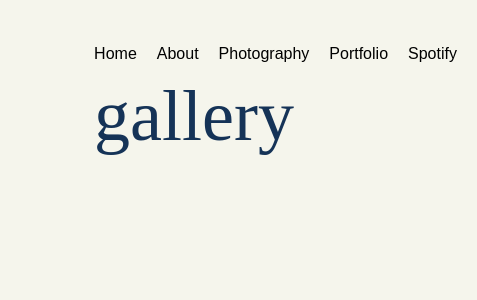
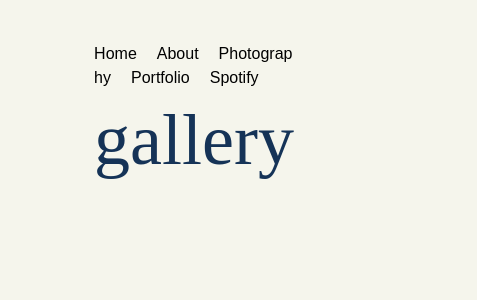
Before and after one commit to jin-lee4/blog, a Next.js app: page /gallery in a window 390 px wide. Shown: the top 300 px of the page, 477 px wide, since content can reach past the window. Built offline with nearby package versions, Linux system fonts and the light colour scheme; a web font is replaced by a local one.

Commit message:
temp mobile nav fix

```diff
--- a/src/app/globals.css
+++ b/src/app/globals.css
@@ -53,6 +53,7 @@
 
 #nav {
   margin-bottom: 0;
+  overflow-wrap: anywhere;
 }
 
 .nav-link {
--- a/src/app/photography/page.tsx
+++ b/src/app/photography/page.tsx
@@ -8,7 +8,7 @@
         <Navbar />
         <h2 className="page-title">Photography</h2>
       </div>
-      <div className="grid grid-cols-2 md:grid-cols-3 gap-4">
+      <div className="grid sm:grid-cols-1 md:grid-cols-3 gap-4">
         <div className="grid gap-4">
           <div>
             <Image
```
